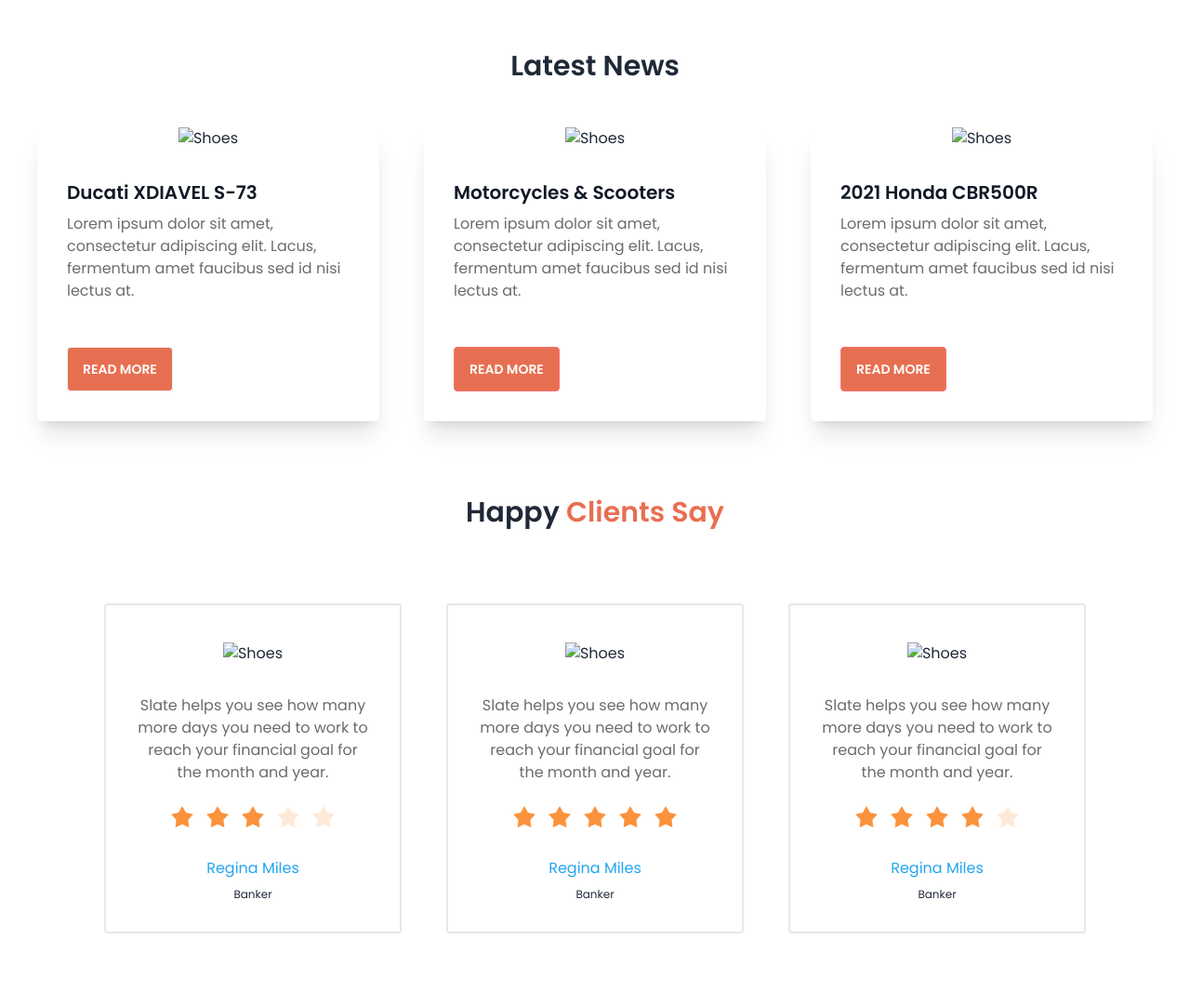
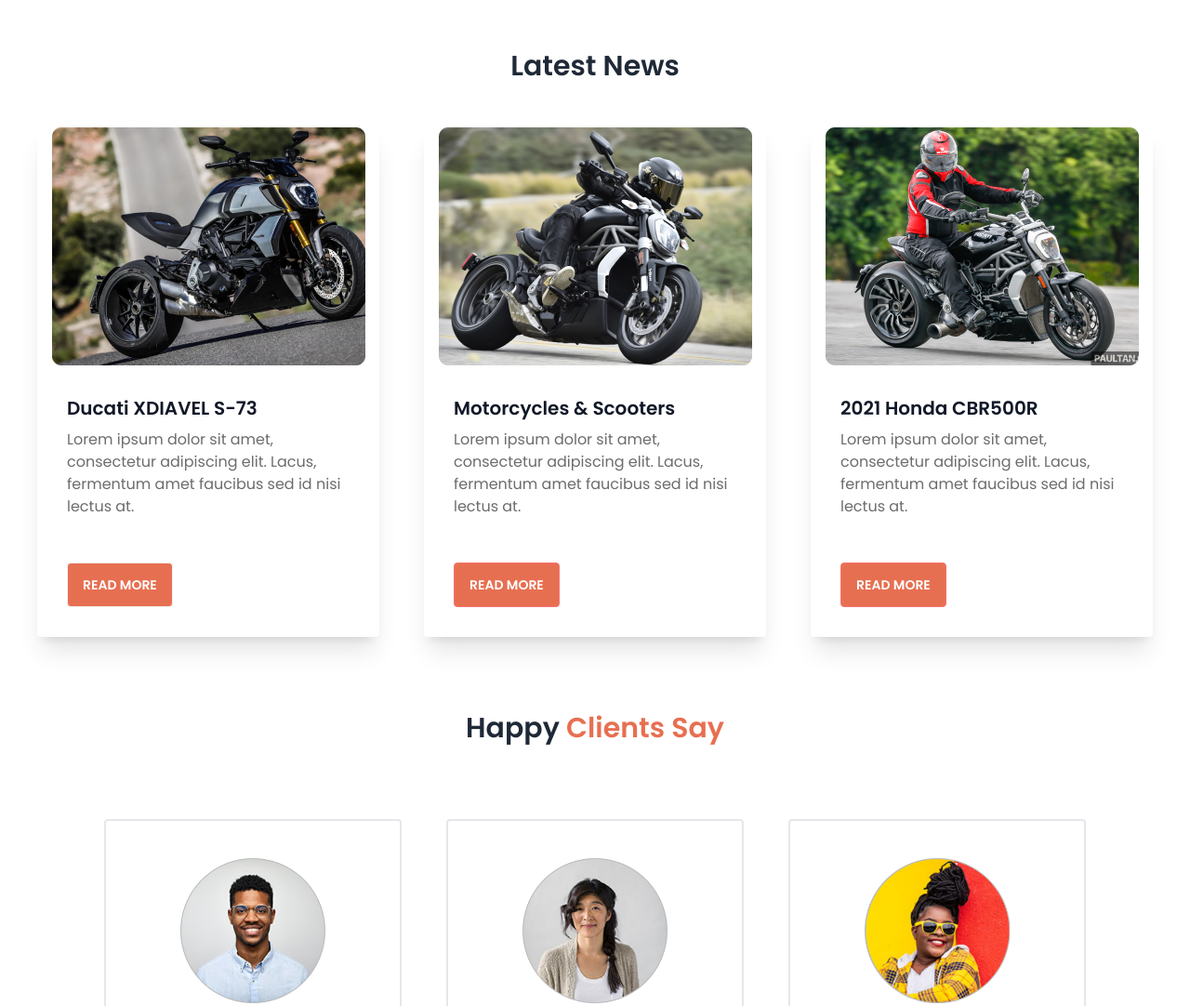
Before and after one commit to tuheen66/biker-zone, a plain HTML site: page index.html in a window 1280 px wide. Shown: the part 1020-2102 px from the top of the page at 93% size. Drawn offline with nearby package versions, Linux system fonts and the light colour scheme; the site is published under a folder, as on GitHub Pages, so addresses that start at the root find nothing.

Commit message:
image folder addjustments

```diff
--- a/index.html
+++ b/index.html
@@ -118,7 +118,7 @@
               </button>
             </div>
             <div class="flex-1">
-              <img src="/images/slider/bike1.png" class="w-[450px]" />
+              <img src="./images/slider/bike1.png" class="w-[450px]" />
             </div>
           </div>
           <div
@@ -144,7 +144,7 @@
               </button>
             </div>
             <div class="flex-1">
-              <img src="/images/slider/bike2.png" class="w-[450px]" />
+              <img src="./images/slider/bike2.png" class="w-[450px]" />
             </div>
           </div>
           <div
@@ -170,7 +170,7 @@
               </button>
             </div>
             <div class="flex-1">
-              <img src="/images/slider/bike3.png" class="w-[450px]" />
+              <img src="./images/slider/bike3.png" class="w-[450px]" />
             </div>
           </div>
           <div
@@ -197,7 +197,7 @@
               </button>
             </div>
             <div class="flex-1">
-              <img src="/images/slider/bike4.png" class="w-[450px]" />
+              <img src="./images/slider/bike4.png" class="w-[450px]" />
             </div>
           </div>
           <div
@@ -242,7 +242,7 @@
             class="card mt-12 md:mb-30 md:w-50 lg:w-75 bg-base-100 shadow-xl rounded"
           >
             <figure>
-              <img src="/images/others/latest1.png" alt="Shoes" />
+              <img src="./images/others/latest1.png" alt="Shoes" />
             </figure>
             <div class="card-body">
               <h2 class="card-title text-gray-900">Ducati XDIAVEL S-73</h2>
@@ -262,7 +262,7 @@
             class="card mt-12 md:mb-30 md:w-50 lg:w-75 bg-base-100 shadow-xl rounded"
           >
             <figure>
-              <img src="/images/others/latest2.png" alt="Shoes" />
+              <img src="./images/others/latest2.png" alt="Shoes" />
             </figure>
             <div class="card-body">
               <h2 class="card-title text-gray-900">Motorcycles & Scooters</h2>
@@ -284,7 +284,7 @@
             class="card mt-12 md:mb-30 md:w-50 lg:w-75 bg-base-100 shadow-xl rounded"
           >
             <figure>
-              <img src="/images/others/latest3.png" alt="Shoes" />
+              <img src="./images/others/latest3.png" alt="Shoes" />
             </figure>
             <div class="card-body">
               <h2 class="card-title text-gray-900">2021 Honda CBR500R</h2>
@@ -320,7 +320,7 @@
             class="card mb-5 w-80 bg-base-100 border-2 border-gray-200 rounded"
           >
             <figure class="px-20 pt-10">
-              <img src="/images/others/user-1.png" alt="Shoes" class="w-50" />
+              <img src="./images/others/user-1.png" alt="Shoes" class="w-50" />
             </figure>
             <div class="card-body items-center text-center">
               <p class="text-bike-gray">
@@ -368,7 +368,7 @@
             class="card mb-5 w-80 bg-base-100 border-2 border-gray-200 rounded"
           >
             <figure class="px-20 pt-10">
-              <img src="/images/others/user-2.png" alt="Shoes" class="w-50" />
+              <img src="./images/others/user-2.png" alt="Shoes" class="w-50" />
             </figure>
             <div class="card-body items-center text-center">
               <p class="text-bike-gray">
@@ -416,7 +416,7 @@
             class="card w-80 mb-5 bg-base-100 border-2 border-gray-200 rounded"
           >
             <figure class="px-20 pt-10">
-              <img src="/images/others/user-3.png" alt="Shoes" class="w-50" />
+              <img src="./images/others/user-3.png" alt="Shoes" class="w-50" />
             </figure>
             <div class="card-body items-center text-center">
               <p class="text-bike-gray">
```
